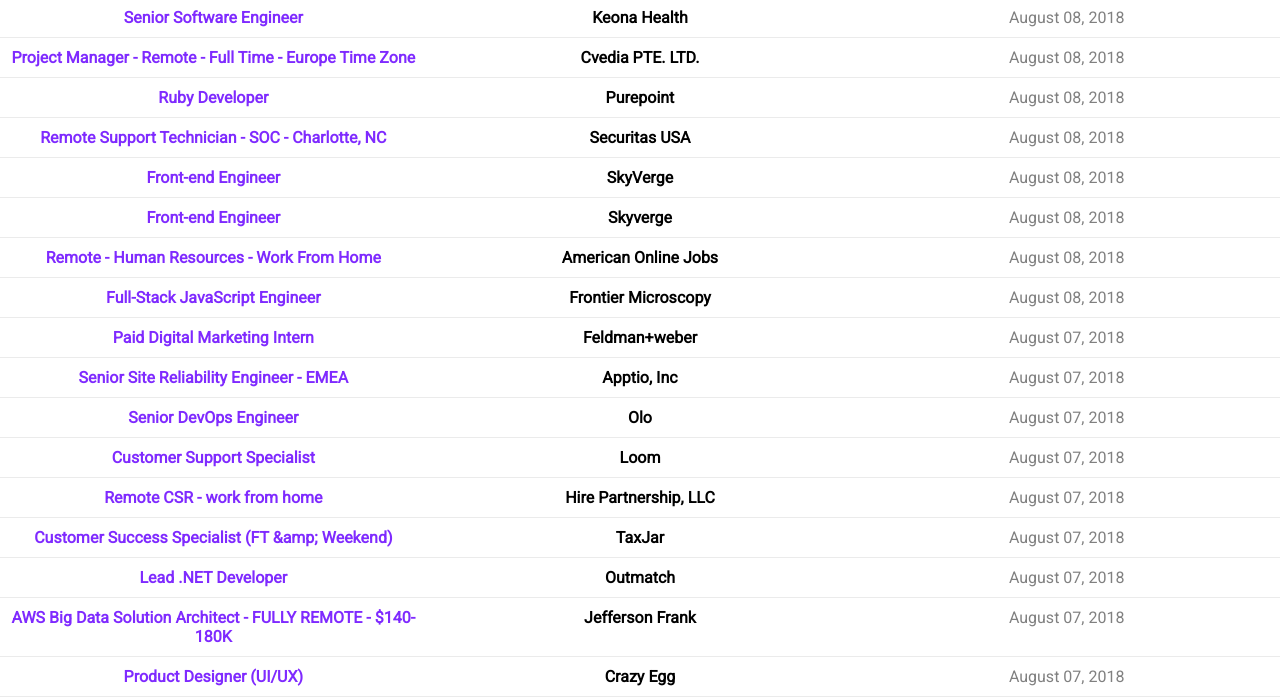
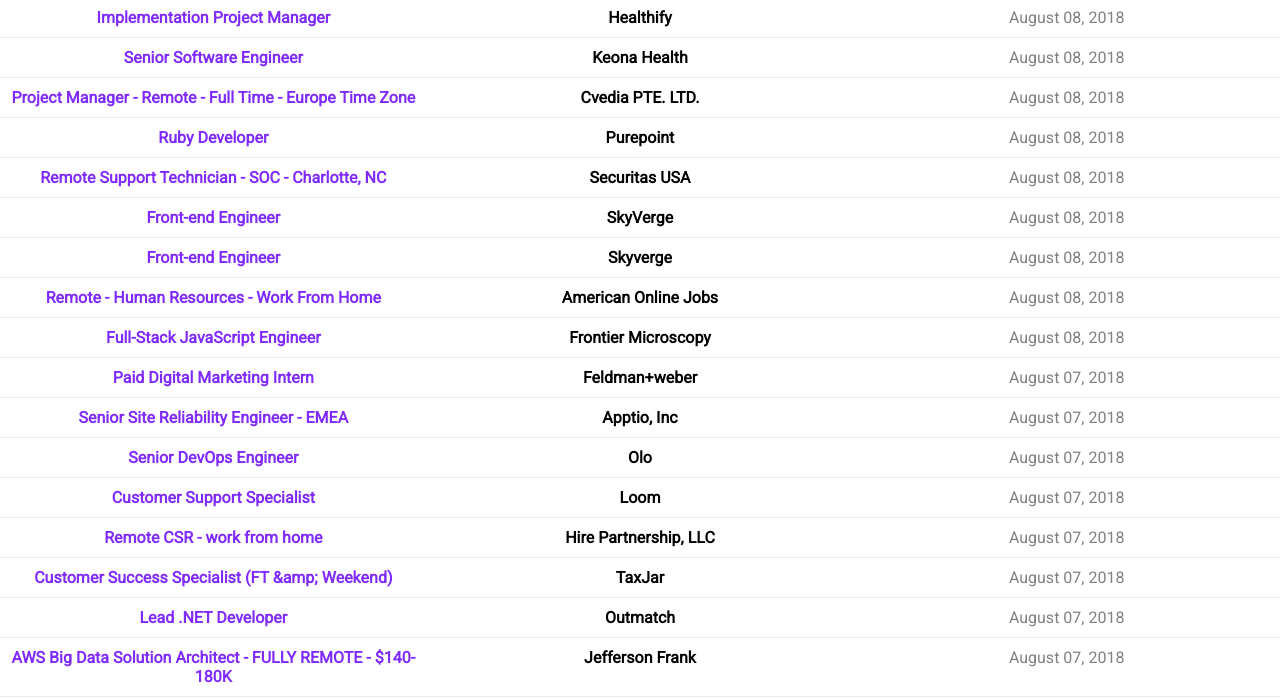
Before and after one commit to akpierson/akpierson.github.io, a plain HTML site: page index.html in a window 1280 px wide. Shown: the part 401-1100 px from the top of the page. Drawn offline with nearby package versions, Linux system fonts and the light colour scheme.

Commit message:
Job Added

```diff
--- a/index.html
+++ b/index.html
@@ -40,6 +40,7 @@
             data: {
                 jobs: [
                     //ADDJOB//
+					{ href: 'https://weworkremotely.com/remote-jobs/healthify-implementation-project-manager', title: 'Implementation Project Manager', company: 'Healthify', date: 'August 08, 2018', },
 					{ href: 'https://remoteok.io/remote-jobs/68409-remote-senior-software-engineer-keona-health', title: 'Senior Software Engineer', company: 'Keona Health', date: 'August 08, 2018', },
 					{ href: 'https://weworkremotely.com/remote-jobs/cvedia-pte-ltd-project-manager-remote-full-time-europe-time-zone', title: 'Project Manager - Remote - Full Time - Europe Time Zone', company: 'Cvedia PTE. LTD.', date: 'August 08, 2018', },
 					{ href: 'https://remoteok.io/remote-jobs/68405-remote-ruby-developer-purepoint', title: 'Ruby Developer', company: 'Purepoint', date: 'August 08, 2018', },
```
